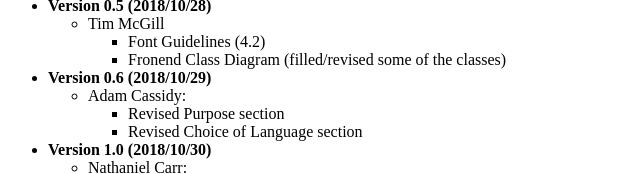
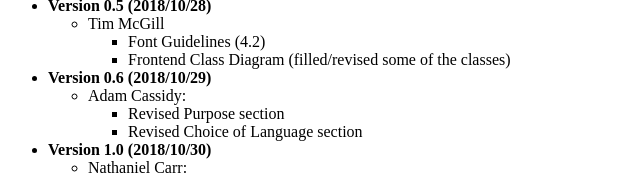
Before and after one commit to AaronE314/CP317-Project-Green-Thumb, a plain HTML site: page docs/design.html in a window 1280 px wide. Shown: the part 5142-5316 px from the top of the page, 0-640 px from the left. Drawn offline with Linux system fonts and the light colour scheme.

Commit message:
Update design.html

```diff
--- a/docs/design.html
+++ b/docs/design.html
@@ -468,7 +468,7 @@
                         Tim McGill
                         <ul>
                             <li>Font Guidelines (4.2)</li>
-                            <li>Fronend Class Diagram (filled/revised some of the classes)</li>
+                            <li>Frontend Class Diagram (filled/revised some of the classes)</li>
                         </ul>
                     </li>
                 </ul>
```
